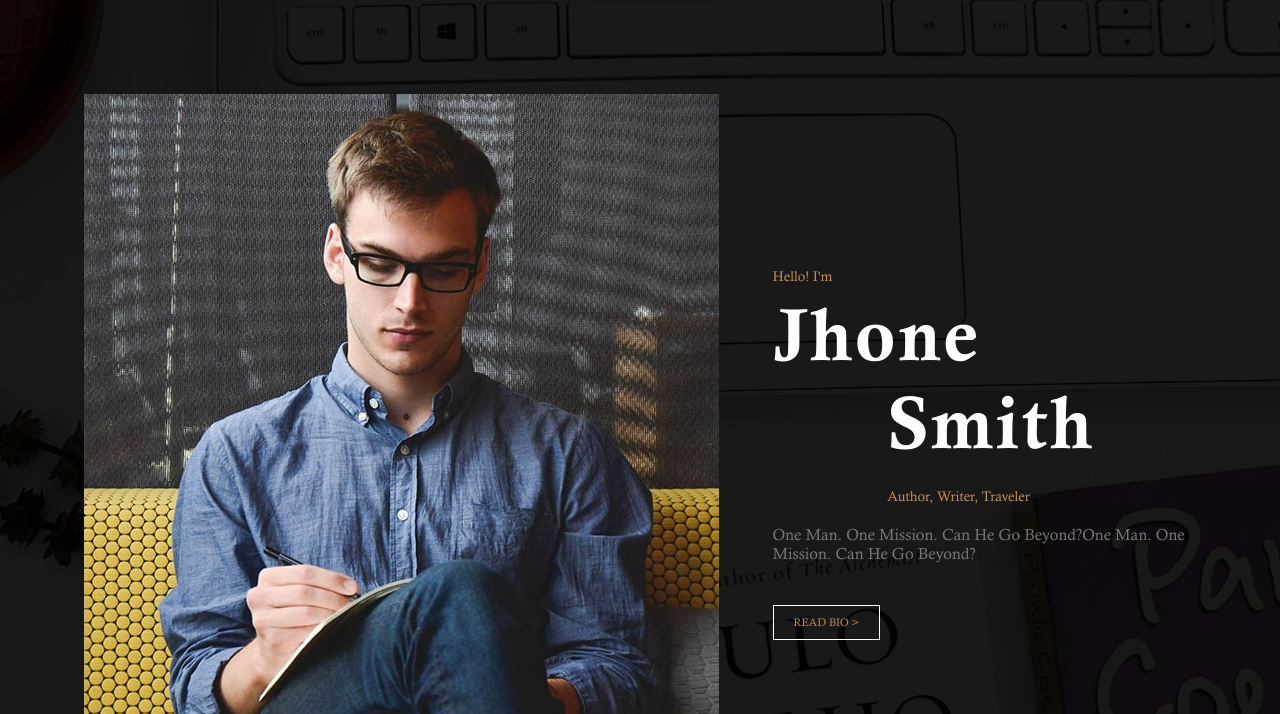
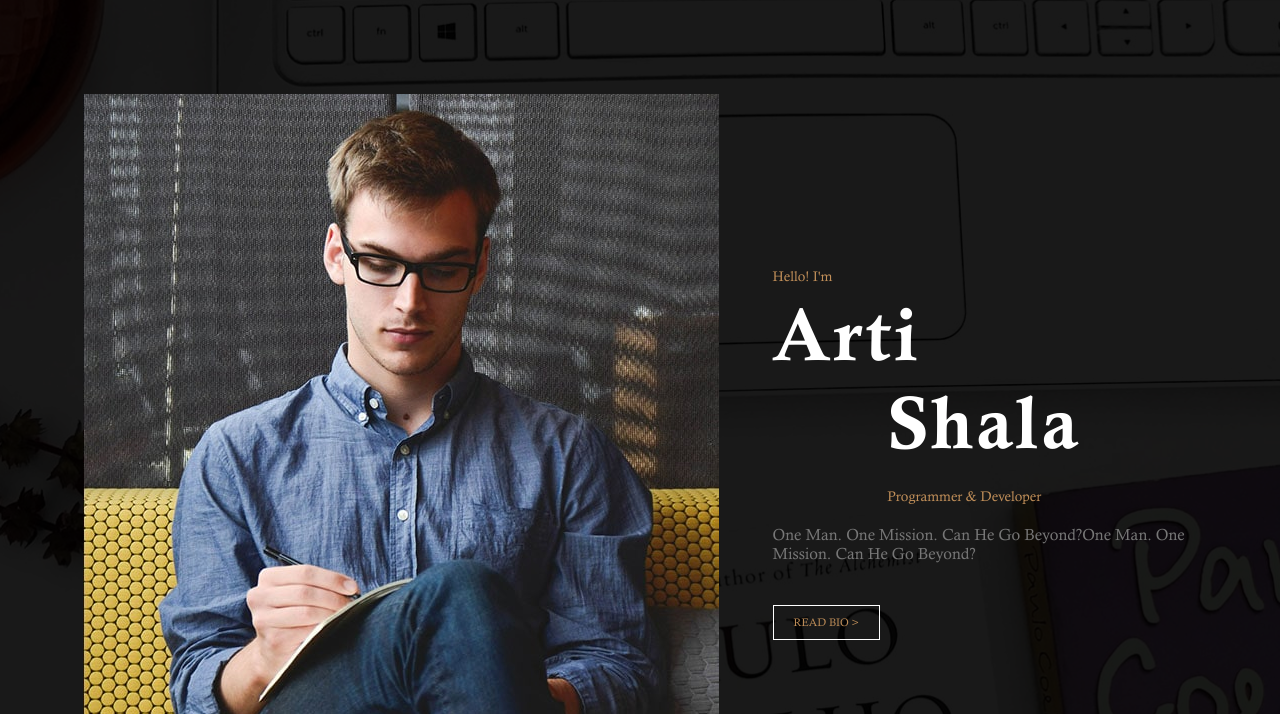
Before and after one commit to Arti-Shala/arti-shala.github.io, a plain HTML site: page index.html in a window 1280 px wide. Shown: the part 86-800 px from the top of the page. Drawn offline with Linux system fonts and the light colour scheme.

Commit message:
First index update

```diff
--- a/index.html
+++ b/index.html
@@ -1,10 +1,4 @@
 <!doctype html>
-<!--
-	Author by FreeHTML5.co
-	Twitter: https://twitter.com/fh5co
-	Facebook: https://fb.com/fh5co
-	URL: https://freehtml5.co
--->
 <html lang="en">
 <head>
 	<!-- Required meta tags -->
@@ -53,11 +47,11 @@
 			<div class="top-banner__text">
 				<div class="top-banner__text-up">
 					<span class="brand-span">Hello! I'm</span>
-					<h2 class="top-banner__h2">Jhone</h2>
+					<h2 class="top-banner__h2">Arti</h2>
 				</div>
 				<div class="top-banner__text-down">
-					<h2 class="top-banner__h2">Smith</h2>
-					<span class="brand-span">Author, Writer, Traveler</span>
+					<h2 class="top-banner__h2">Shala</h2>
+					<span class="brand-span">Programmer & Developer</span>
 				</div>
 				<p>One Man. One Mission. Can He Go Beyond?One Man. One Mission. Can He Go Beyond?</p>
 				<a href="#" class="brand-button">Read bio > </a>
```
